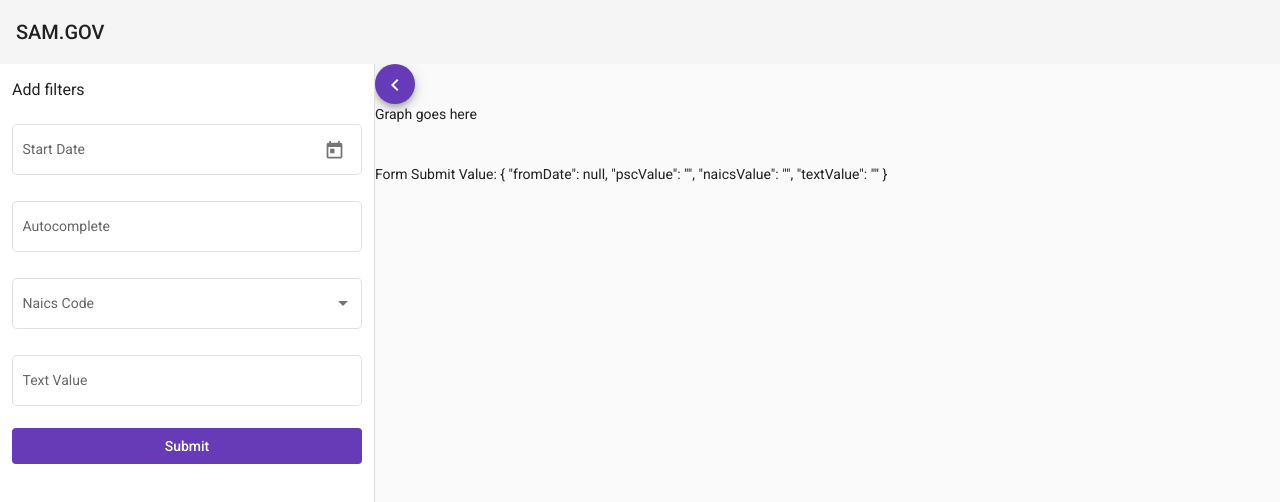
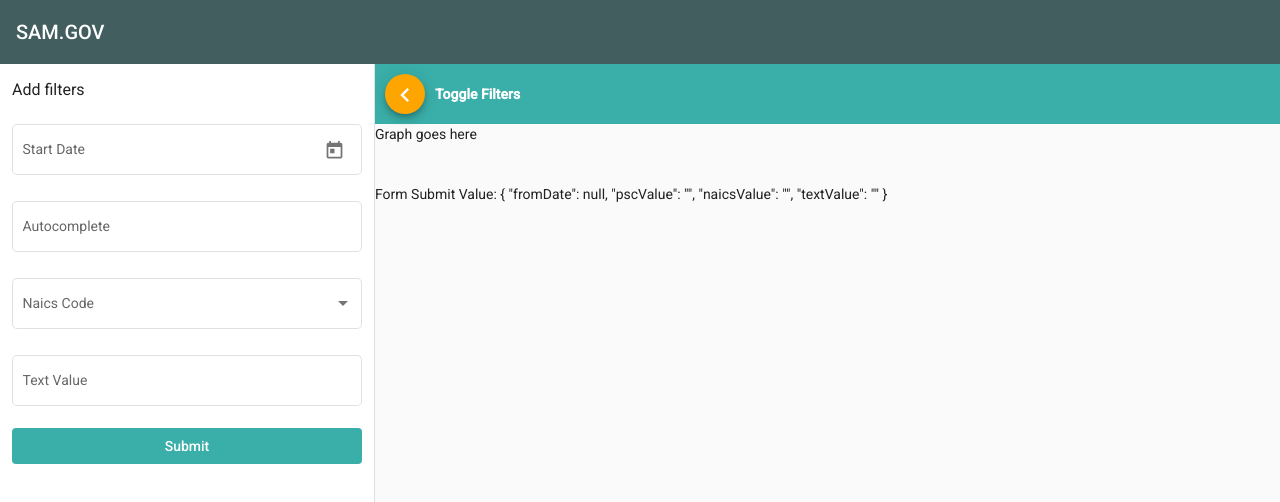
Before and after one commit to CharanMareedu-REISys/sam-api-challenge, an Angular app: page / in a window 1280 px wide. Shown: the top 502 px of the page. Built offline with nearby package versions, Linux system fonts and the light colour scheme.

Commit message:
d3 lib changes

```diff
--- a/package.json
+++ b/package.json
@@ -21,6 +21,7 @@
     "@angular/platform-browser": "~10.0.4",
     "@angular/platform-browser-dynamic": "~10.0.4",
     "@angular/router": "~10.0.4",
+    "d3": "^5.16.0",
     "rxjs": "~6.5.5",
     "tslib": "^2.0.0",
     "zone.js": "~0.10.3"
@@ -29,9 +30,10 @@
     "@angular-devkit/build-angular": "~0.1000.3",
     "@angular/cli": "~10.0.3",
     "@angular/compiler-cli": "~10.0.4",
-    "@types/node": "^12.11.1",
+    "@types/d3": "^5.7.2",
     "@types/jasmine": "~3.5.0",
     "@types/jasminewd2": "~2.0.3",
+    "@types/node": "^12.11.1",
     "codelyzer": "^6.0.0",
     "jasmine-core": "~3.5.0",
     "jasmine-spec-reporter": "~5.0.0",
--- a/src/app/app.component.html
+++ b/src/app/app.component.html
@@ -1,4 +1,4 @@
-<mat-toolbar>
+<mat-toolbar style="background-color: #425e5e;color: white;">
   <span>SAM.GOV</span>
 </mat-toolbar>
 <mat-sidenav-container class="example-container">
@@ -36,11 +36,12 @@
     </form>
   </mat-sidenav>
   <mat-sidenav-content>
-    <div>
-
+    <div style="background-color: #3aafa9;color: white;height: 60px;display: flex;
+    align-items: center;padding-left: 10px;">
       <button mat-mini-fab color="primary" aria-label="Show Filters" (click)="sidenav.toggle()">
-        <mat-icon>{{opened ? "navigate_before":"navigate_next"}}</mat-icon>
+        <mat-icon inline='"true"'>{{opened ? "navigate_before":"navigate_next"}}</mat-icon>
       </button>
+      <strong style="margin-left: 10px;">Toggle Filters</strong>
     </div>
 
     Graph goes here
--- a/src/app/app.component.scss
+++ b/src/app/app.component.scss
@@ -18,3 +18,18 @@
   .filter-toggle{
     border-radius: 50%;
   }
+  .mat-flat-button.mat-primary, .mat-raised-button.mat-primary, .mat-fab.mat-primary {
+    background-color: #3aafa9;
+}
+
+.mat-mini-fab.mat-primary{
+  background-color: orange;
+}
+
+// .mat-focused {
+//   color: orange;
+// }
+
+.mat-icon {
+  transform: scale(2);
+}
```
